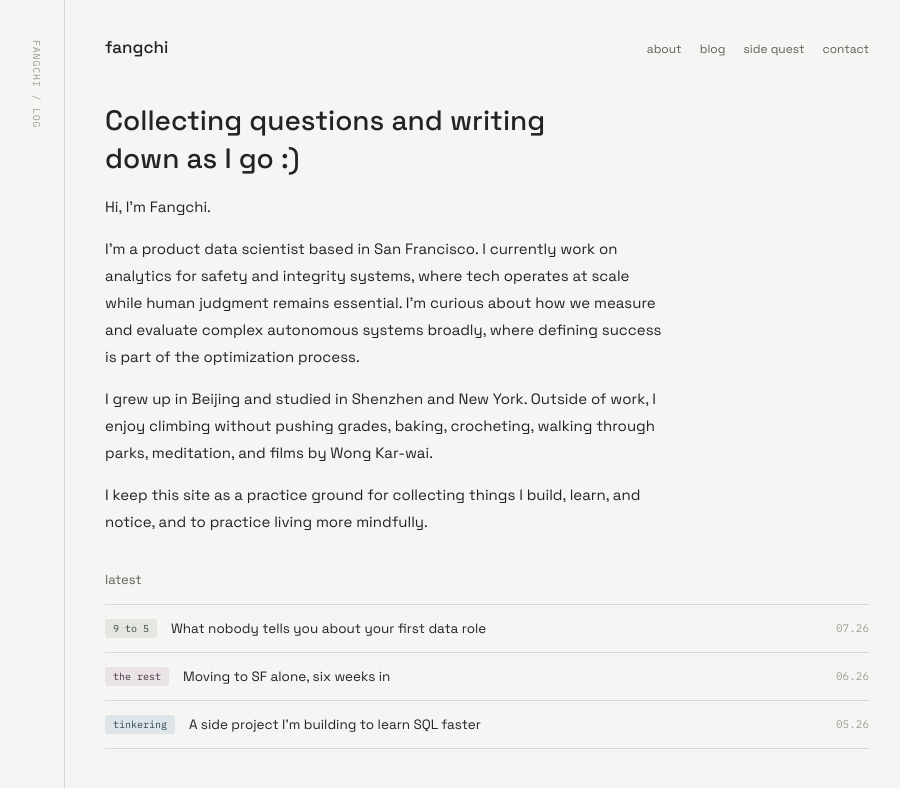
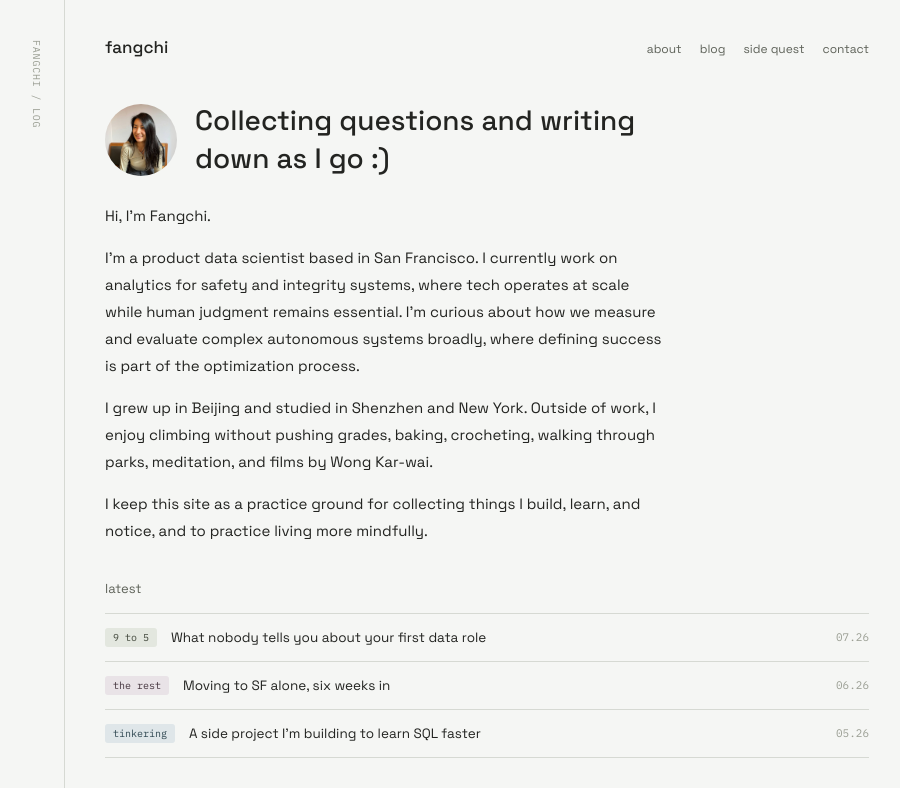
Before and after one commit to lufangchi/dululu, a Next.js app: page / in a window 1280 px wide. Shown: the top 788 px of the page, without its empty margins (181-1081 px from the left). Built offline with nearby package versions, Linux system fonts and the light colour scheme.

Commit message:
Add homepage headshot
Displays a circular avatar next to the h1 tagline, using next/image for
on-the-fly optimization/resizing of the source photo.

```diff
--- a/app/globals.css
+++ b/app/globals.css
@@ -78,11 +78,24 @@ a {
   color: var(--ink);
 }
 
+.intro {
+  display: flex;
+  align-items: center;
+  gap: 18px;
+  margin-bottom: 24px;
+}
+
+.intro-avatar {
+  border-radius: 50%;
+  object-fit: cover;
+  flex-shrink: 0;
+}
+
 .intro h1 {
   font-size: 28px;
   font-weight: 500;
   line-height: 1.35;
-  margin: 0 0 12px;
+  margin: 0;
   max-width: 460px;
 }
 
--- a/app/page.tsx
+++ b/app/page.tsx
@@ -1,3 +1,4 @@
+import Image from "next/image";
 import { getAllPosts } from "@/lib/posts";
 import PostRow from "@/components/PostRow";
 
@@ -7,6 +8,14 @@ export default function Home() {
   return (
     <>
       <div className="intro">
+        <Image
+          src="/headshot.jpg"
+          alt="Fangchi"
+          width={72}
+          height={72}
+          className="intro-avatar"
+          priority
+        />
         <h1>Collecting questions and writing down as I go :)</h1>
       </div>
 
```
Also changed, not shown: public/headshot.jpg (added).
